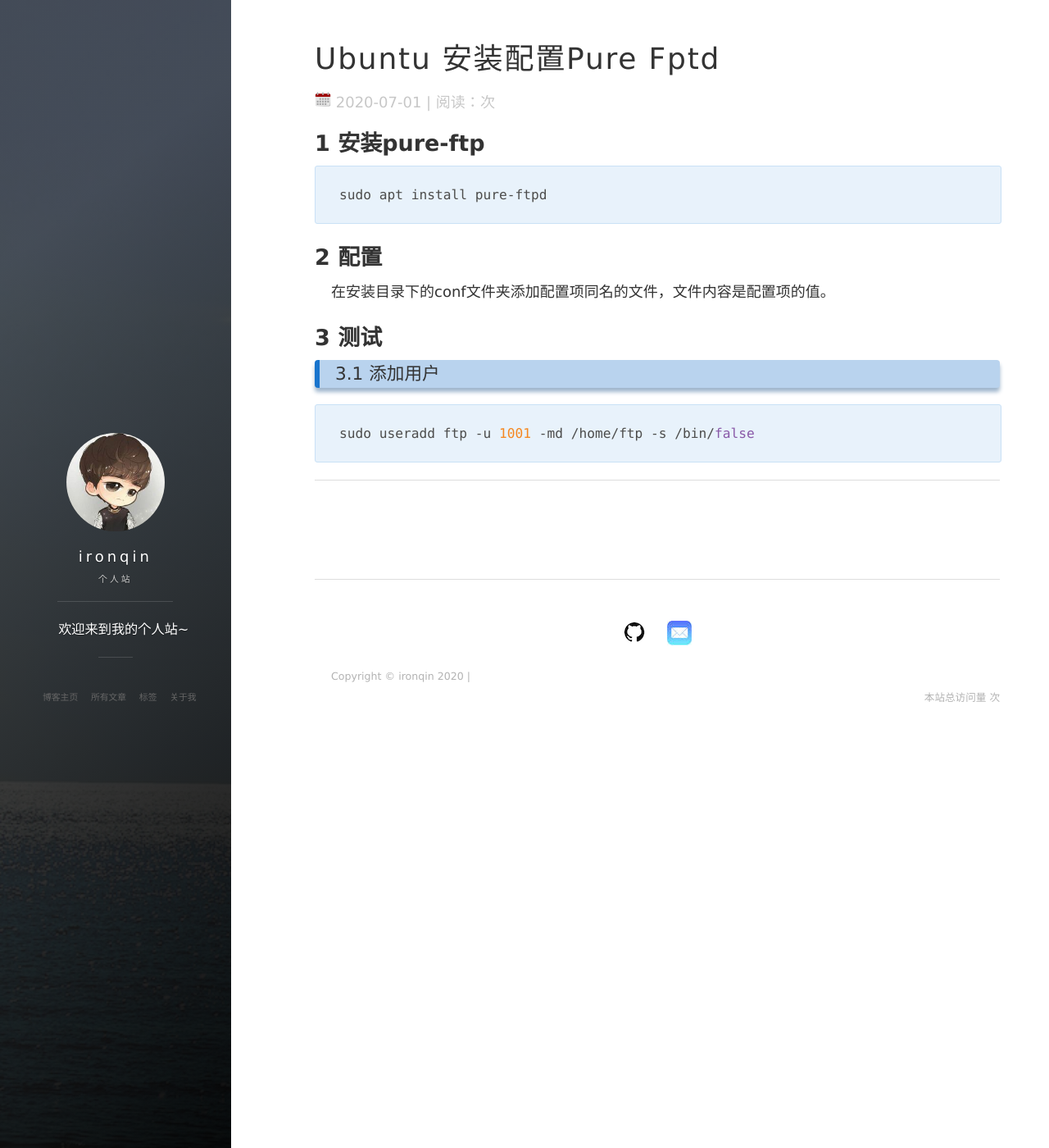
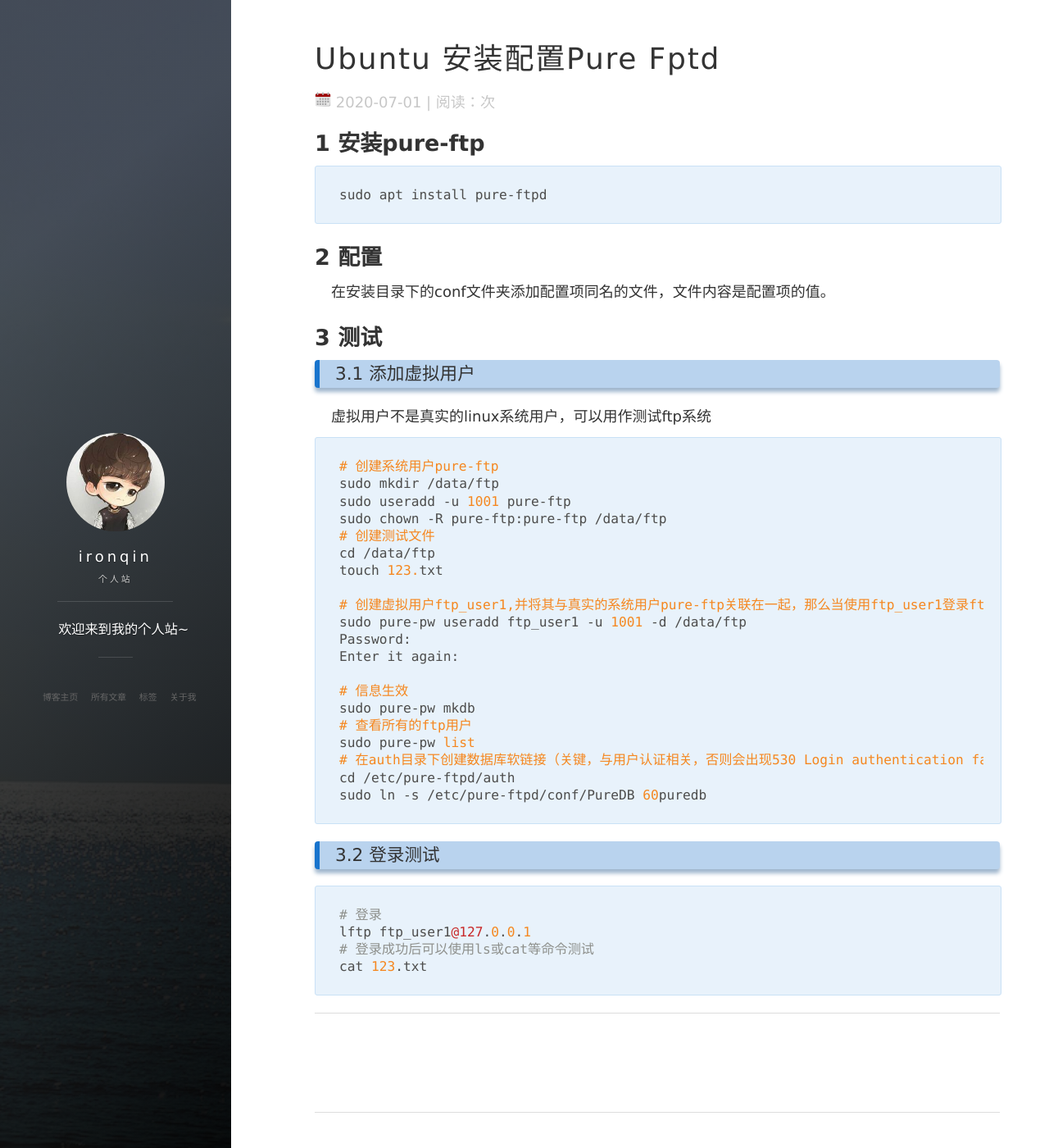
Before and after one commit to qwbjtu2015/ironqin.github.io, a Jekyll site: the page built from _posts/2020-07-01-Pure-ftpd.md, in a window 1280 px wide and 1400 px high. Shown: the whole window at 82% size. Built offline with Jekyll 4.4.1, drawn with Linux system fonts in a browser that asks for light colours; nearby versions of some CDN libraries; comment, search, counter and statistics services are not loaded.

Commit message:
Update 2020-07-01-Pure-ftpd.md

````diff
--- a/_posts/2020-07-01-Pure-ftpd.md
+++ b/_posts/2020-07-01-Pure-ftpd.md
@@ -19,8 +19,38 @@
 
 ## 3 测试
 
-### 3.1 添加用户
+### 3.1 添加虚拟用户
+
+虚拟用户不是真实的linux系统用户，可以用作测试ftp系统
 
 ```bash
-sudo useradd ftp -u 1001 -md /home/ftp -s /bin/false
+# 创建系统用户pure-ftp
+sudo mkdir /data/ftp
+sudo useradd -u 1001 pure-ftp
+sudo chown -R pure-ftp:pure-ftp /data/ftp
+# 创建测试文件
+cd /data/ftp
+touch 123.txt
+
+# 创建虚拟用户ftp_user1,并将其与真实的系统用户pure-ftp关联在一起，那么当使用ftp_user1登录ftp后，会以pure-ftp的身份来读取和下载文件。
+sudo pure-pw useradd ftp_user1 -u 1001 -d /data/ftp
+Password:
+Enter it again:
+
+# 信息生效
+sudo pure-pw mkdb
+# 查看所有的ftp用户
+sudo pure-pw list
+# 在auth目录下创建数据库软链接（关键，与用户认证相关，否则会出现530 Login authentication failed）
+cd /etc/pure-ftpd/auth
+sudo ln -s /etc/pure-ftpd/conf/PureDB 60puredb
 ```
+
+### 3.2 登录测试
+
+``` bash
+# 登录
+lftp ftp_user1@127.0.0.1
+# 登录成功后可以使用ls或cat等命令测试
+cat 123.txt
+```
````
